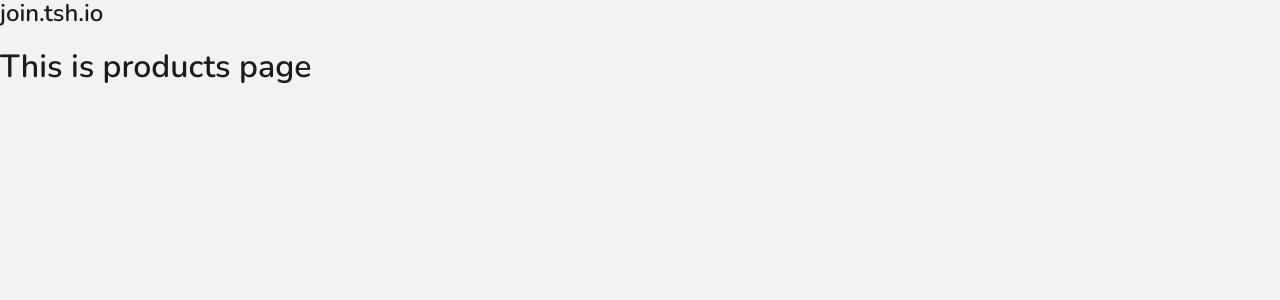
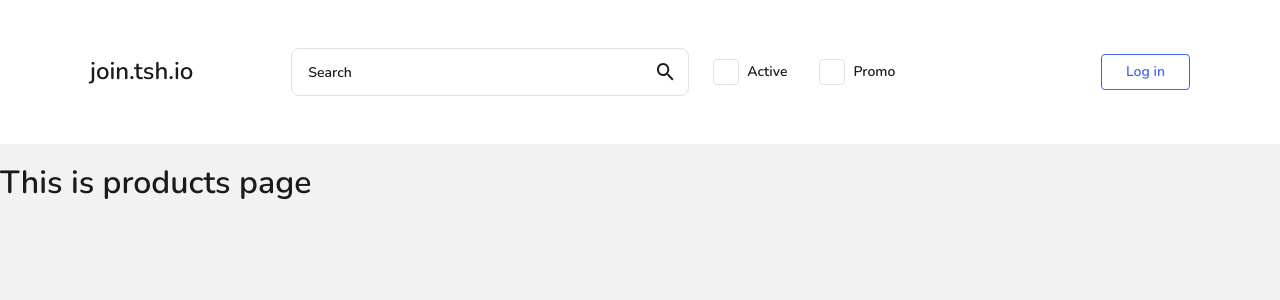
Before and after one commit to SchmidtDawid/TheGreatAnswer, a Vue app: page / in a window 1280 px wide. Shown: the top 300 px of the page. Built offline with nearby package versions, Linux system fonts and the light colour scheme.

Commit message:
Navigation components + styles + rwd

```diff
--- a/src/assets/scss/_variables.scss
+++ b/src/assets/scss/_variables.scss
@@ -10,3 +10,10 @@ $grey1: #E0E2EA;
 $white: #F0F1F5;
 
 $mainBackground: #F2F2F2;
+
+// breakpoints
+
+$s: 586px;
+$m: 769px;
+$l: 1024px;
+$xl: 1280px;
--- /dev/null
+++ b/src/components/Checkbox.vue
@@ -0,0 +1,75 @@
+<template>
+  <div class="tsh-checkbox" :class="{'checked': checked}" @click="setStatus">
+    <!--    <input class="tsh-checkbox" type="checkbox">-->
+    <!--    <label />-->
+    <div class="tsh-checkbox__input">
+      <img src="../assets/icons/check.svg" alt="">
+    </div>
+    <div v-if="label" class="tsh-checkbox__label">
+      {{ label }}
+    </div>
+  </div>
+</template>
+
+<script>
+  export default {
+    name: 'Checkbox',
+    props: {
+      label: String,
+      checked: {
+        type: Boolean,
+        default: false
+      },
+    },
+    methods: {
+      setStatus() {
+        this.$emit(this.checked ? 'checked' : 'unchecked');
+        this.$emit('toggle');
+      }
+    }
+  };
+</script>
+
+<style lang="scss" scoped>
+  .tsh-checkbox {
+    display: flex;
+    align-items: center;
+    gap: 8px;
+    cursor: pointer;
+
+    &__input {
+      width: 24px;
+      height: 24px;
+      background: #fff;
+      border: 1px solid #E0E2EA;
+      border-radius: 4px;
+
+      display: flex;
+      align-items: center;
+      justify-content: center;
+
+      img {
+        display: none;
+        width: 12px;
+      }
+    }
+
+    &__label {
+      font-size: 14px;
+      font-weight: 600;
+    }
+
+    &.checked {
+      .tsh-checkbox__input {
+        background-color: $primary;
+        border-color: $primary;
+
+        img {
+          display: block;
+          filter: brightness(10);
+        }
+      }
+    }
+
+  }
+</style>
--- a/src/components/Logo.vue
+++ b/src/components/Logo.vue
@@ -14,5 +14,6 @@
     font-weight: 600;
     font-size: 24px;
     color: $black;
+    grid-area: logo;
   }
 </style>
--- a/src/components/Navigation.vue
+++ b/src/components/Navigation.vue
@@ -1,21 +1,66 @@
 <template>
- <nav id="navigation">
-   <Logo/>
-   <div class="searchBar"></div>
-   <div class="filters"></div>
-   <div class="user"></div>
- </nav>
+  <nav id="navigation">
+    <Logo />
+    <SearchBar />
+    <SearchFilters />
+    <UserWidget />
+  </nav>
 </template>
 
 <script>
   import Logo from '@/components/Logo';
+  import SearchBar from '@/components/SearchBar';
+  import SearchFilters from '@/components/SearchFilters';
+  import UserWidget from '@/components/UserWidget';
+
   export default {
     name: 'Navigation',
-    components: { Logo }
+    components: { UserWidget, SearchFilters, SearchBar, Logo }
   };
 </script>
 
 <style lang="scss">
+  #logo{
+    grid-area: logo;
+  }
+  #search-bar{
+    grid-area: search;
+  }
+  #search-filters{
+    grid-area: filters;
+  }
+  #user-widget{
+    grid-area: user;
+    justify-self: end;
+  }
+
+  #navigation {
+    padding: 52px 24px 32px;
+    display: grid;
+    gap: 24px;
+
+    background-color: #fff;
+    align-items: center;
+
+    grid-template-columns: auto max-content;
+    grid-template-areas:
+        "logo user"
+        "search search"
+        "filters filters";
+
+    @media (min-width: $l){
+      height: 144px;
+      padding: 0 90px;
+      grid-template-columns: max-content 398px auto max-content;
+      grid-template-areas: "logo search filters user";
+    };
+
+    @media (min-width: $xl){
+      grid-template-columns: max-content 50px 398px auto max-content;
+      grid-template-areas: "logo . search filters user";
+    };
+  }
+
 
 
 </style>
--- /dev/null
+++ b/src/components/SearchBar.vue
@@ -0,0 +1,53 @@
+<template>
+  <div id="search-bar">
+    <input type="text" placeholder="Search" />
+    <button class="search"><img src="../assets/icons/search.svg" alt=""></button>
+  </div>
+</template>
+
+<script>
+  export default {
+    name: 'SearchBar'
+  };
+</script>
+
+<style lang="scss" scoped>
+  #search-bar {
+    position: relative;
+  }
+
+  input {
+    background: #FFFFFF;
+    border: 1px solid #E0E2EA;
+    box-sizing: border-box;
+    border-radius: 8px;
+    height: 48px;
+    width: 100%;
+    padding: 0 48px 0 16px;
+    text-overflow: ellipsis;
+    white-space: nowrap;
+    overflow: hidden;
+
+    &::placeholder {
+      color: $black;
+      font-size: 14px;
+      font-weight: 600;
+    }
+  }
+
+  .search {
+    position: absolute;
+    top: 0;
+    right: 0;
+    height: 100%;
+    border: none;
+    background: none;
+    padding: 0 15px;
+    display: flex;
+    align-items: center;
+
+    img {
+      width: 17.5px;
+    }
+  }
+</style>
--- /dev/null
+++ b/src/components/SearchFilters.vue
@@ -0,0 +1,21 @@
+<template>
+  <div id="search-filters">
+    <Checkbox label="Active"/>
+    <Checkbox label="Promo"/>
+  </div>
+</template>
+
+<script>
+  import Checkbox from '@/components/Checkbox';
+  export default {
+    name: 'SearchFilters',
+    components: { Checkbox }
+  };
+</script>
+
+<style scoped>
+  #search-filters {
+    display: flex;
+    gap: 32px;
+  }
+</style>
--- /dev/null
+++ b/src/components/UserWidget.vue
@@ -0,0 +1,15 @@
+<template>
+  <div id="user-widget">
+    <button class="btn reversed">Log in</button>
+  </div>
+</template>
+
+<script>
+  export default {
+    name: 'UserWidget'
+  };
+</script>
+
+<style scoped>
+
+</style>
--- a/src/views/products/Products.vue
+++ b/src/views/products/Products.vue
@@ -2,11 +2,12 @@
   <div class="proucts">
     <Navigation />
     <h1>This is products page</h1>
-    <ul>
-      <li v-for="product in products" :key="product.id">{{ product.name }}</li>
-    </ul>
+<!--    <ul>-->
+<!--      <li v-for="product in products" :key="product.id">{{ product.name }}</li>-->
+<!--    </ul>-->
   </div>
 </template>
+
 
 <script>
   import Navigation from '@/components/Navigation';
```
Also changed, not shown: src/assets/icons/check.svg (added), src/assets/icons/search.svg (added).
